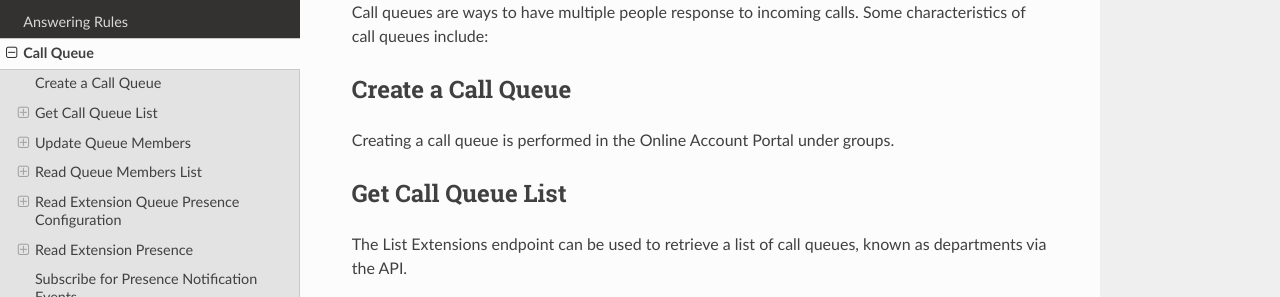
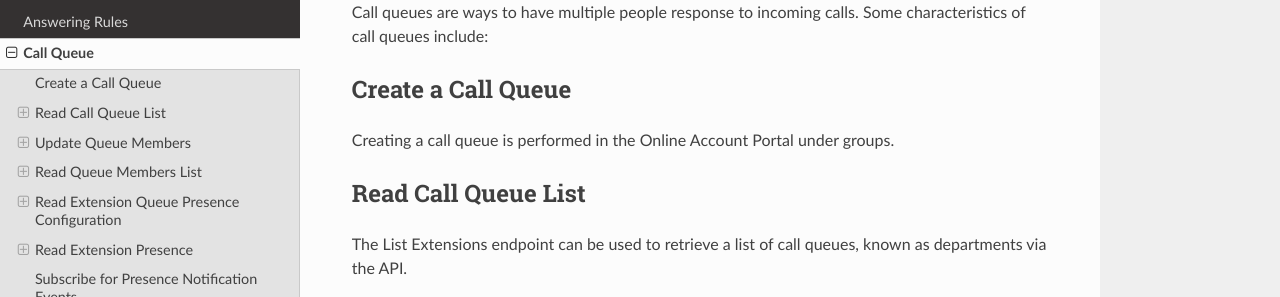
Before and after one commit to grokify/ringcentral-docs-quickstart, an MkDocs documentation site: the page built from docs/call_queue.md, in a window 1280 px wide and 900 px high. Shown: the part 159-456 px from the top of the window. Built offline with MkDocs 1.6.1, drawn with Linux system fonts in a browser that asks for light colours; nearby versions of some CDN libraries; old or Windows-style settings are respelled for this version of MkDocs.

Commit message:
update call queue

```diff
--- a/docs/call_queue.md
+++ b/docs/call_queue.md
@@ -6,7 +6,7 @@ Call queues are ways to have multiple people response to incoming calls. Some ch
 
 Creating a call queue is performed in the Online Account Portal under groups.
 
-## Get Call Queue List
+## Read Call Queue List
 
 The List Extensions endpoint can be used to retrieve a list of call queues, known as departments via the API.
 
```
